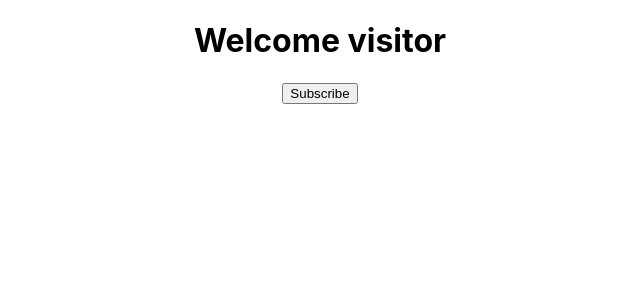
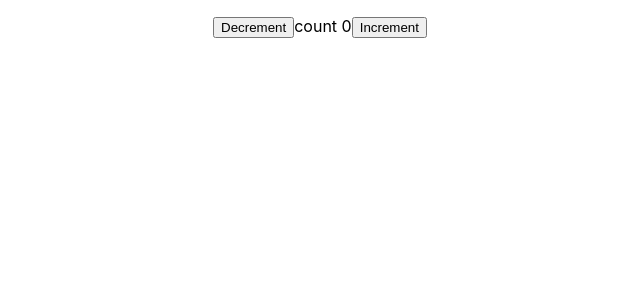
Before and after one commit to karenbarseghyan/we-learn-react, a React (Create React App) app: page / in a window 1280 px wide. Shown: the top 300 px of the page, without its empty margins (320-960 px from the left). Built offline with nearby package versions, Linux system fonts and the light colour scheme.

Commit message:
setState and Increment-Decrement-Buttons

```diff
--- a/src/App.js
+++ b/src/App.js
@@ -2,12 +2,16 @@ import React from 'react';
 import './App.css';
 // import Greet from './components/Greet'
 // import Welcome from './components/Welcome'
-import Message from './components/Message'
+// import Message from './components/Message'
+// import Message2 from './components/Message2'
+import Counter from './components/Counter'
 
 function App() {
   return (
     <div className="App">
-      <Message />
+      <Counter />
+      {/* <Message /> */}
+      {/* <Message2 /> */}
           {/* <Greet name = "Karen" heroname = "Nicki"/> */}
           {/* <Greet name = "Ruben" heroname = "Robert"/> */}
           {/* <Greet name = "Leo" heroname = "Messi"/> */}
--- /dev/null
+++ b/src/components/Counter.js
@@ -0,0 +1,39 @@
+import React, { Component } from 'react'
+
+class Counter extends Component {
+    constructor (){
+        super()
+        this.state = {
+            count: 0
+        }
+    }
+    incrementButton(){
+        this.setState({
+            count: this.state.count + 1
+        },
+        () => {
+            console.log('Callback Value', this.state.count)
+        }
+        )
+    }
+    decrementButton(){
+        this.setState({
+            count: this.state.count - 1
+        }
+        )
+    }
+    render() {
+        return (
+            <div>
+                <p>
+                    <button onClick = { () => this.decrementButton()}>Decrement</button>
+                    count {this.state.count}
+                    <button onClick = { () => this.incrementButton()}>Increment</button>
+                </p>
+
+            </div>
+        )
+    }
+}
+
+export default Counter
--- /dev/null
+++ b/src/components/Message2.js
@@ -0,0 +1,25 @@
+import React, { Component } from 'react'
+
+class Message2 extends Component {
+    constructor(){
+        super()
+        this.state = {
+            message2: 'Text'
+        }
+    }
+    changeMessage2 () {
+        this.setState({
+            message2: 'Another Text'
+        })
+    }
+    render () {
+        return (
+            <div>
+                <p>{this.state.message2}</p>
+                <button onClick = {() => this.changeMessage2()}> Press </button>
+            </div>
+        )
+    }
+}
+
+export default Message2
```
